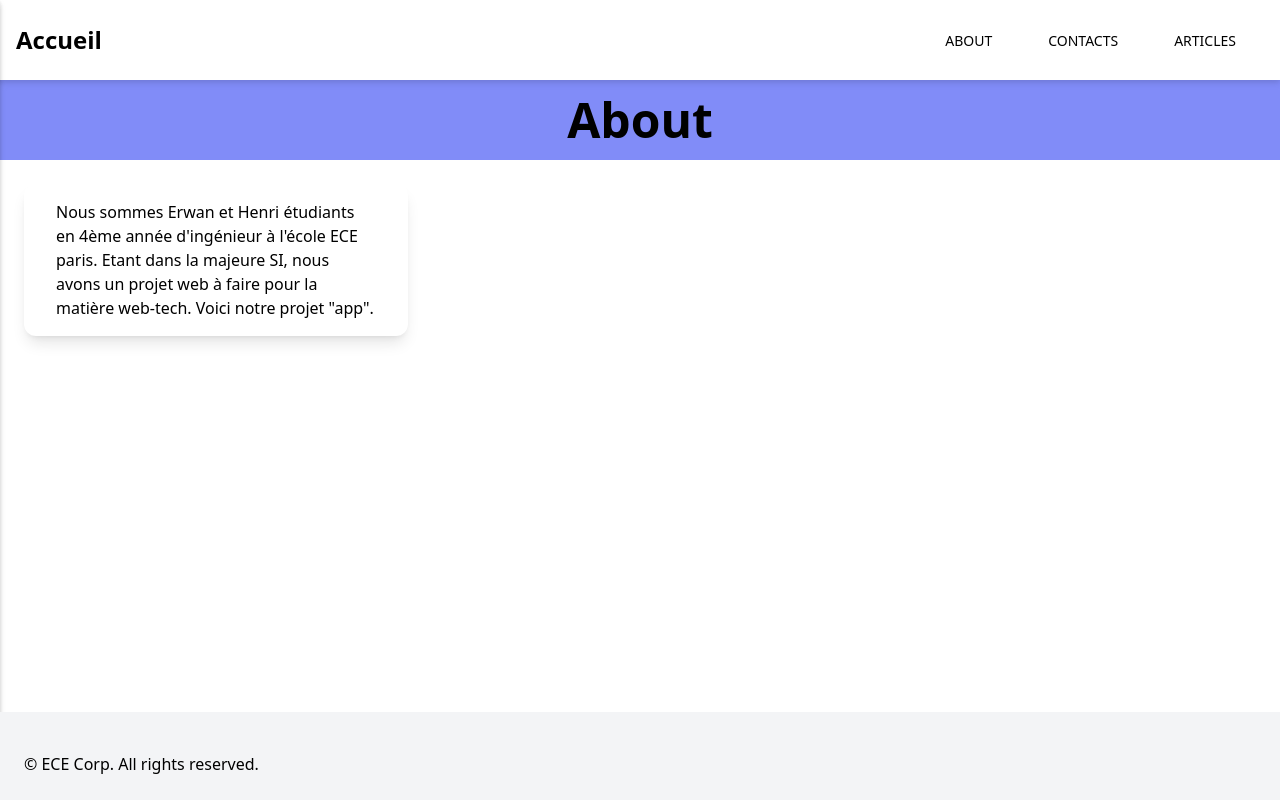
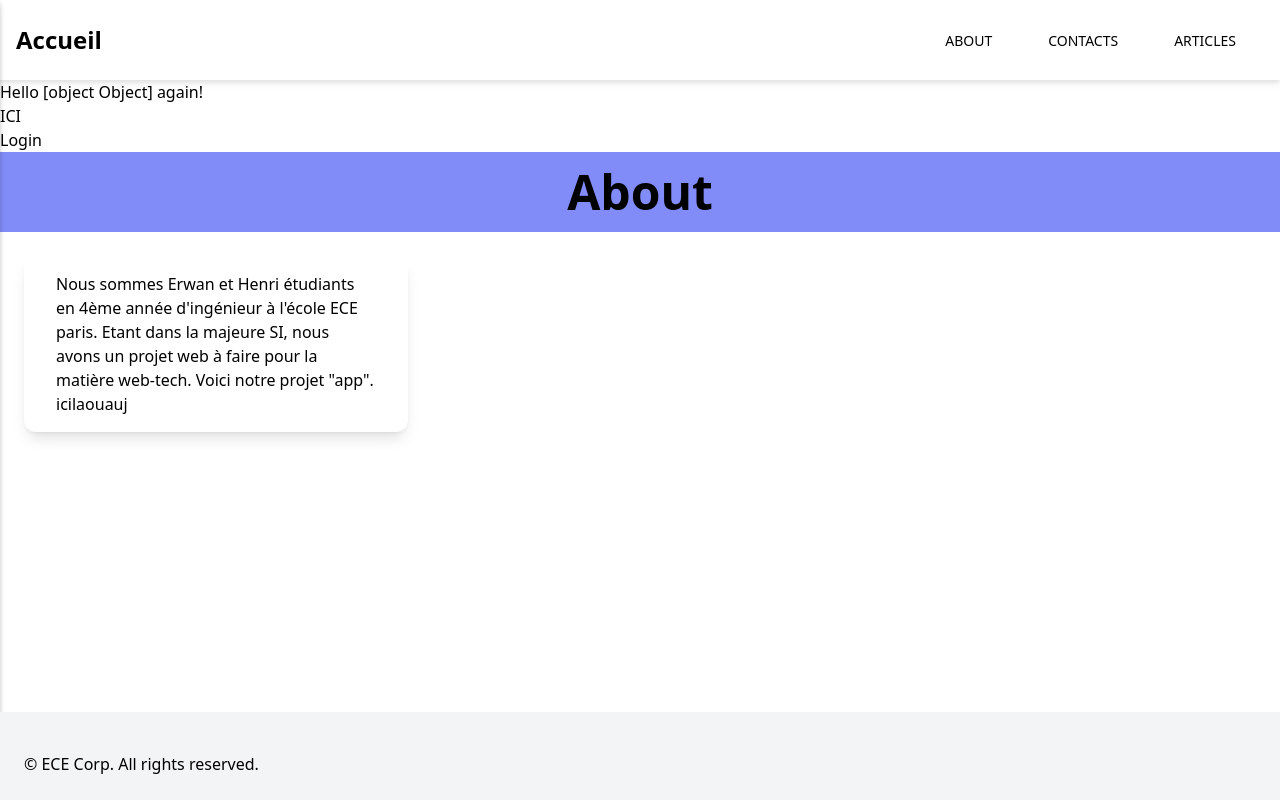
Before and after one commit to erwan1812/ece-webapp-Bonnefond-Freisz, a Next.js app in the folder app/: page /about in a window 1280 px wide. Built offline with nearby package versions, Linux system fonts and the light colour scheme.

Commit message:
feat: lab7

```diff
--- /dev/null
+++ b/app/components/Header.js
@@ -0,0 +1,15 @@
+import { useContext } from "react";
+import UserContext from "./UserContext"
+
+
+function Header(){
+    const user = useContext(UserContext)
+
+return(
+    <>
+    <h2>{`Hello ${user} again!`}</h2>
+    <a href="./Login">ICI</a>
+    </>
+);
+}
+export default Header
--- a/app/components/Layout.js
+++ b/app/components/Layout.js
@@ -1,11 +1,15 @@
 
 import Footer from './Footer'
 import Navbar from './Navbar'
+import Header from './Header'
+import LoggedIn from './LoggedIn'
 
 export default function Layout({ children }) {
   return (
     <>
       <Navbar />
+      <Header />
+      <LoggedIn />
       <main>{children}</main>
       <Footer />
     </>
--- /dev/null
+++ b/app/components/LoggedIn.js
@@ -0,0 +1,32 @@
+import {useContext} from 'react';
+import UserContext from './UserContext'
+
+const LoggedOut = () => {
+  const {login} = useContext(UserContext)
+  return (
+    <div>
+      <button onClick={()=>{ login('guest') }}>Login</button>
+    </div>
+  )
+}
+
+const LoggedIn = () => {
+  const {user, logout} = useContext(UserContext)
+  return (
+    <div>
+      Welcome {user}!
+      <div>
+        <button onClick={()=>{ logout() }}>Logout</button>
+      </div>
+    </div>
+  )
+}
+
+export default () => {
+  const {user} = useContext(UserContext)
+  return (
+    <div>
+      {user ? <LoggedIn /> : <LoggedOut />}
+    </div>
+  )
+}
--- a/app/components/Navbar.js
+++ b/app/components/Navbar.js
@@ -1,5 +1,5 @@
 import { useState } from 'react'
-import Link from 'next/link'
+
 
 function NavLink({ to, children }) {
   return <a href={to} className={`mx-4`}>
--- /dev/null
+++ b/app/components/UserContext.js
@@ -0,0 +1,26 @@
+import {createContext, useState} from 'react'
+
+const UserContext = createContext()
+
+export default UserContext
+
+export const ContextProvider = ({
+  children
+}) => {
+  const [user, setUser] = useState(null)
+  return (
+    <UserContext.Provider
+      value={{
+        user: user,
+        login: (user) => {
+          setUser(user)
+        },
+        logout: () => {
+          setUser(null)
+        }
+      }}
+    >
+      {children}
+    </UserContext.Provider>
+  )
+}
--- a/app/package.json
+++ b/app/package.json
@@ -11,7 +11,7 @@
   "dependencies": {
     "@headlessui/react": "^1.7.3",
     "next": "12.3.1",
-    "react": "18.2.0",
+    "react": "^18.2.0",
     "react-dom": "18.2.0",
     "react-scroll": "^1.8.8"
   },
--- a/app/pages/_app.js
+++ b/app/pages/_app.js
@@ -1,12 +1,16 @@
 import '../styles/globals.css'
 
 import Layout from '../components/Layout'
+import {ContextProvider} from '../components/UserContext'
 
 function MyApp({ Component, pageProps }) {
   return (
+    <ContextProvider>
     <Layout>
       <Component {...pageProps} />
     </Layout>
+    </ContextProvider>
+
   )
 }
 
--- a/app/pages/about.js
+++ b/app/pages/about.js
@@ -20,6 +20,13 @@ function About() {
                         Nous sommes Erwan et Henri étudiants en 4ème année d'ingénieur à l'école ECE paris.
                         Etant dans la majeure SI, nous avons un projet web à faire pour la matière web-tech.
                         Voici notre projet "app".
+                        <div>
+                            <a href="/use_state/state">ici</a>
+                            <a href="/login_native/login">la</a>
+                            <a href="/login_controlled/login1">ou</a>
+                            <a href="/UserContext">auj</a>
+
+                        </div>
                     </div>
                 </div>
 
--- a/app/pages/api/hello.js
+++ /dev/null
@@ -1,6 +0,0 @@
-// Next.js API route support: https://nextjs.org/docs/api-routes/introduction
-
-
-export default function handler(req, res) {
-  res.status(200).json({ name: 'John Doe' })
-}
```
Also changed, not shown: 2 other files (tests, documents, lock files or other folders).
